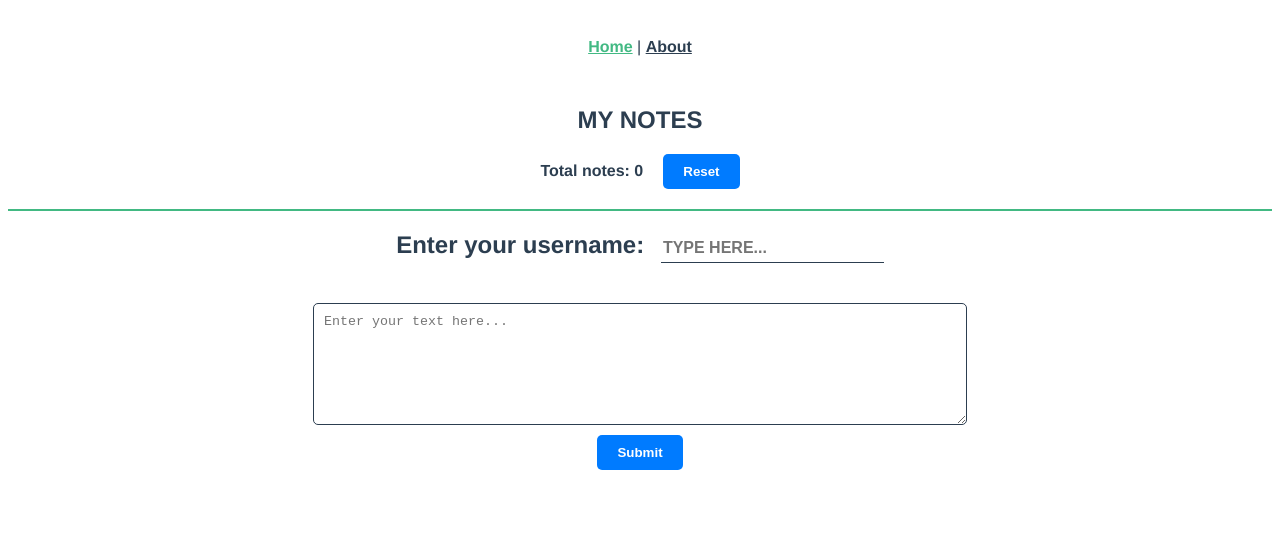
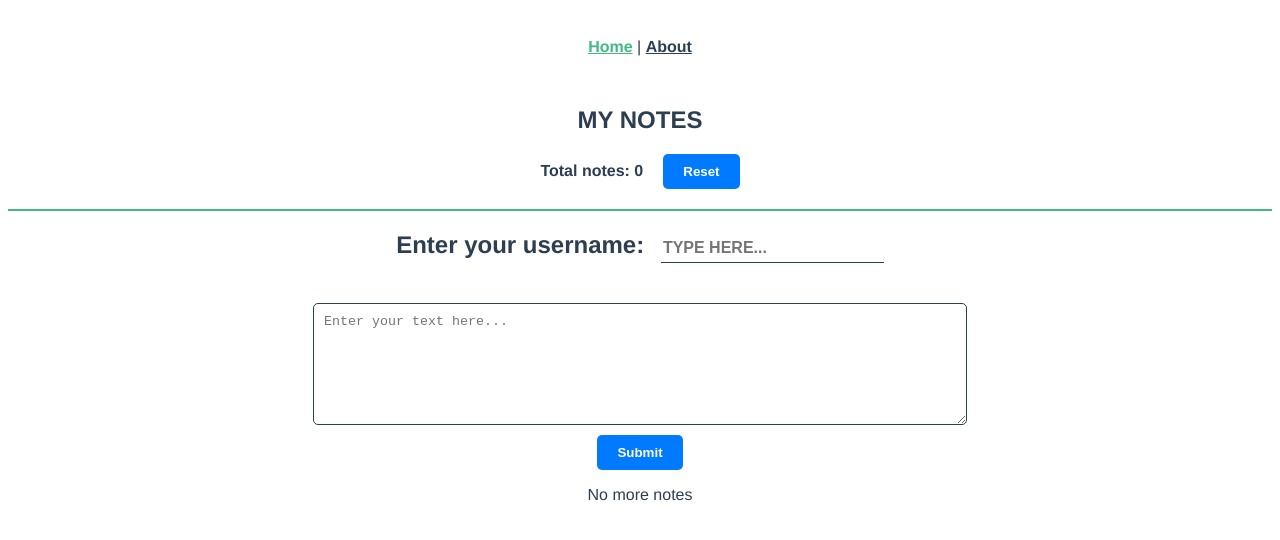
Before and after one commit to IlyaKrapivnoy/vue-note-app, a Vue app: page /#/ in a window 1280 px wide. Both pictures are taken after a click on the button "Reset". Shown: the top 540 px of the page. Built offline with nearby package versions, Linux system fonts and the light colour scheme.

Commit message:
add no more notes message

```diff
--- a/src/views/HomeView.vue
+++ b/src/views/HomeView.vue
@@ -29,7 +29,7 @@
     </section>
 
     <section>
-      <ul class="note-list">
+      <ul v-if="notes.length > 0" class="note-list">
         <li v-for="(note, i) in notes" :key="note.id" class="note-item">
           <div class="button-wrapper">
             <button
@@ -46,6 +46,8 @@
           </div>
         </li>
       </ul>
+
+      <p v-else>No more notes</p>
     </section>
   </main>
 </template>
```
